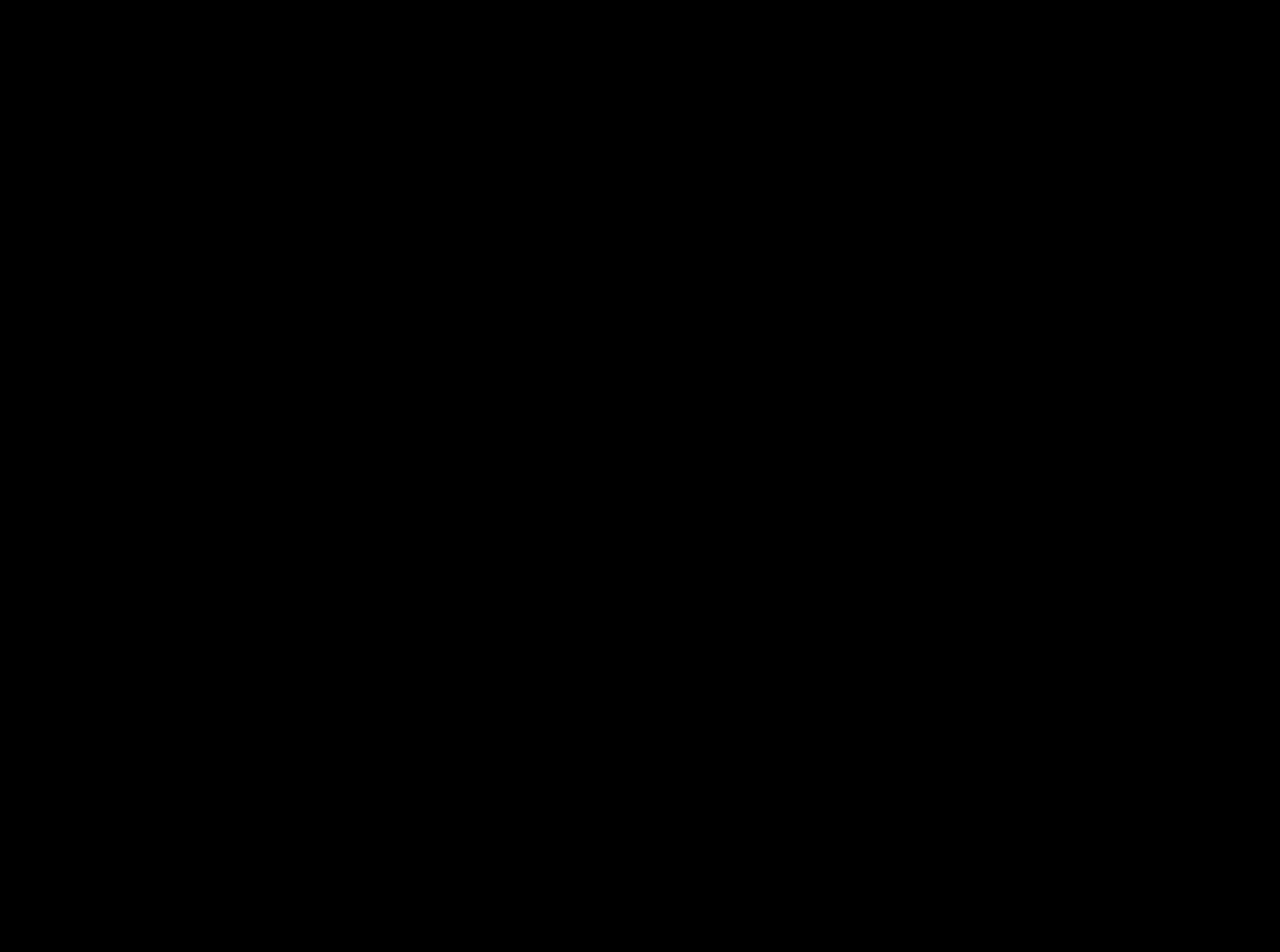
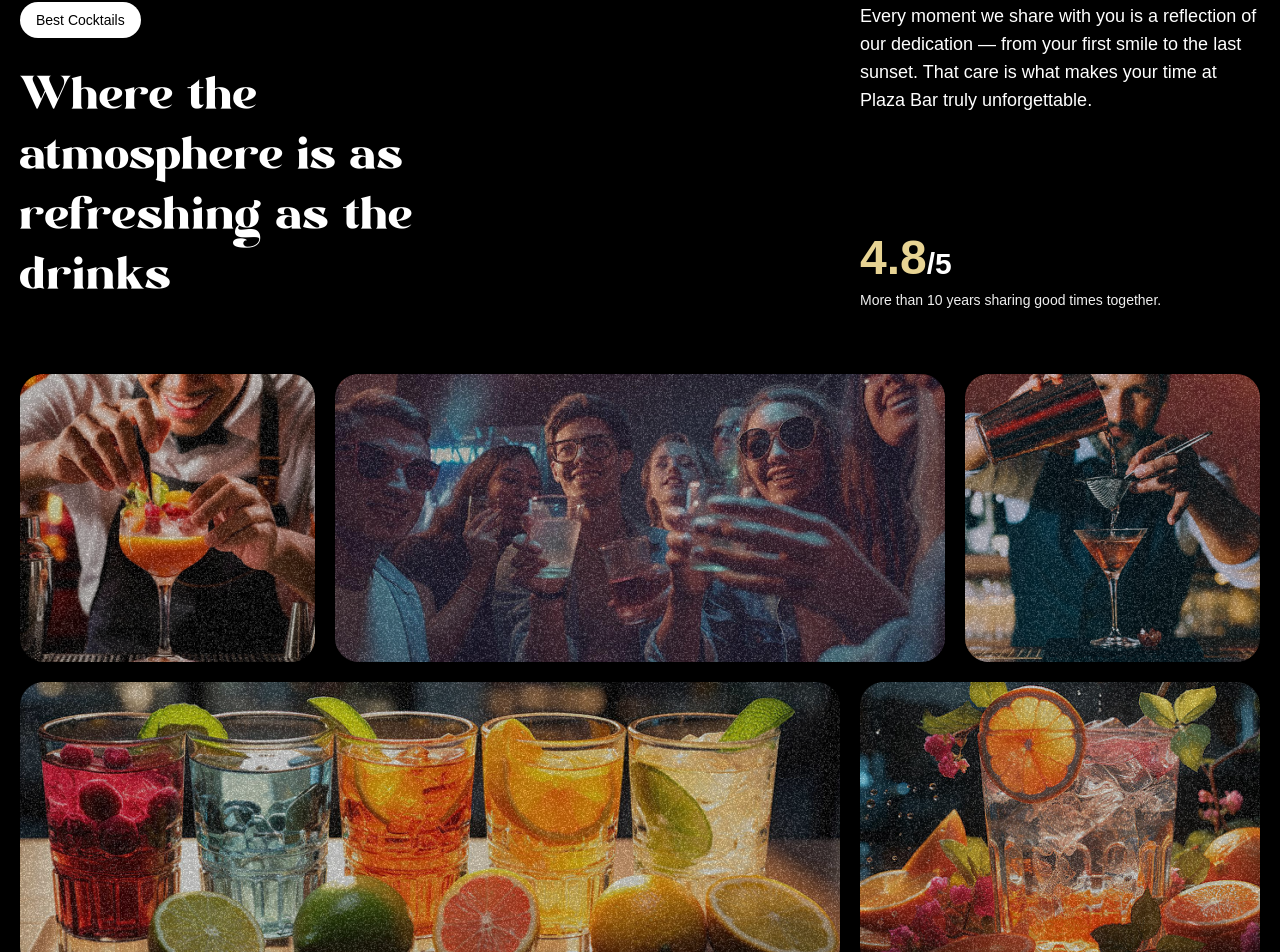
Before and after one commit to Veljko996/plaza_bar, a React (Vite) app: page / in a window 1280 px wide. Shown: the part 1710-2662 px from the top of the page. Before the commit the page ends 1600 px from the top, so only its background shows below. Built offline with nearby package versions, Linux system fonts and the light colour scheme; a web font is replaced by a local one.

Commit message:
about us section

```diff
--- a/src/app.jsx
+++ b/src/app.jsx
@@ -3,6 +3,7 @@
 import Navbar from "./components/Navbar.jsx";
 import Hero from "./components/Hero.jsx";
 import Cocktails from "./components/Cocktails.jsx";
+import About from "./components/About.jsx";
 
 gsap.registerPlugin(ScrollTrigger, SplitText);
 
@@ -12,6 +13,7 @@
       <Navbar />
       <Hero />
       <Cocktails />
+      <About />
     </main>
   );
 };
--- /dev/null
+++ b/src/components/About.jsx
@@ -0,0 +1,97 @@
+import gsap from "gsap";
+import { SplitText } from "gsap/all";
+import { useGSAP } from "@gsap/react";
+
+const About = () => {
+  useGSAP(() => {
+    const titleSplit = SplitText.create("#about h2", {
+      type: "words",
+    });
+
+    const scrollTimeline = gsap.timeline({
+      scrollTrigger: {
+        trigger: "#about",
+        start: "top center",
+      },
+    });
+
+    scrollTimeline
+      .from(titleSplit.words, {
+        opacity: 0,
+        duration: 1,
+        yPercent: 100,
+        ease: "expo.out",
+        stagger: 0.02,
+      })
+      .from(
+        ".top-grid div, .bottom-grid div",
+        {
+          opacity: 0,
+          duration: 1,
+          ease: "power1.inOut",
+          stagger: 0.04,
+        },
+        "-=0.5"
+      );
+  });
+
+  return (
+    <div id="about">
+      <div className="mb-16 md:px-0 px-5">
+        <div className="content">
+          <div className="md:col-span-8">
+            <p className="badge">Best Cocktails</p>
+            <h2>Where the atmosphere is as refreshing as the drinks</h2>
+          </div>
+
+          <div className="sub-content">
+            <p>
+              Every moment we share with you is a reflection of our dedication —
+              from your first smile to the last sunset. That care is what makes
+              your time at Plaza Bar truly unforgettable.
+            </p>
+
+            <div>
+              <p className="md:text-3xl text-xl font-bold">
+                <span>4.8</span>/5
+              </p>
+              <p className="text-sm text-white-100">
+                More than 10 years sharing good times together.
+              </p>
+            </div>
+          </div>
+        </div>
+      </div>
+
+      <div className="top-grid">
+        <div className="md:col-span-3">
+          <div className="noisy" />
+          <img src="/images/abt1.png" alt="grid-img-1" />
+        </div>
+
+        <div className="md:col-span-6">
+          <div className="noisy" />
+          <img src="/images/abt2.png" alt="grid-img-2" />
+        </div>
+
+        <div className="md:col-span-3">
+          <div className="noisy" />
+          <img src="/images/abt5.png" alt="grid-img-5" />
+        </div>
+      </div>
+
+      <div className="bottom-grid">
+        <div className="md:col-span-8">
+          <div className="noisy" />
+          <img src="/images/abt3.png" alt="grid-img-3" />
+        </div>
+
+        <div className="md:col-span-4">
+          <div className="noisy" />
+          <img src="/images/abt4.png" alt="grid-img-4" />
+        </div>
+      </div>
+    </div>
+  );
+};
+export default About;
```
